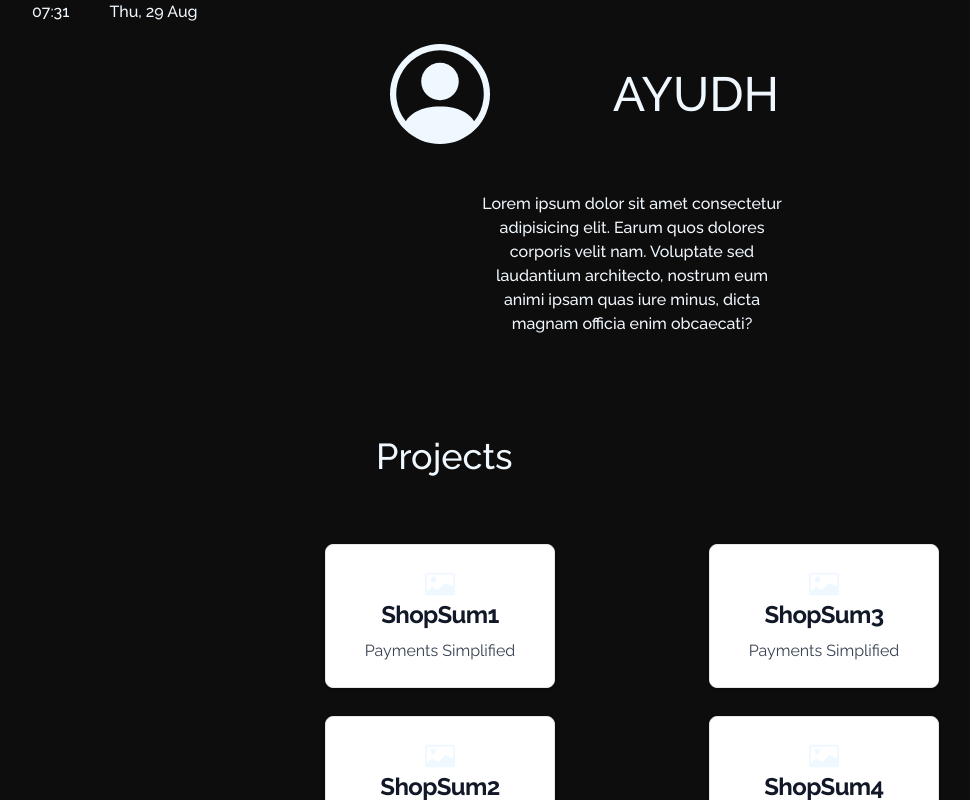
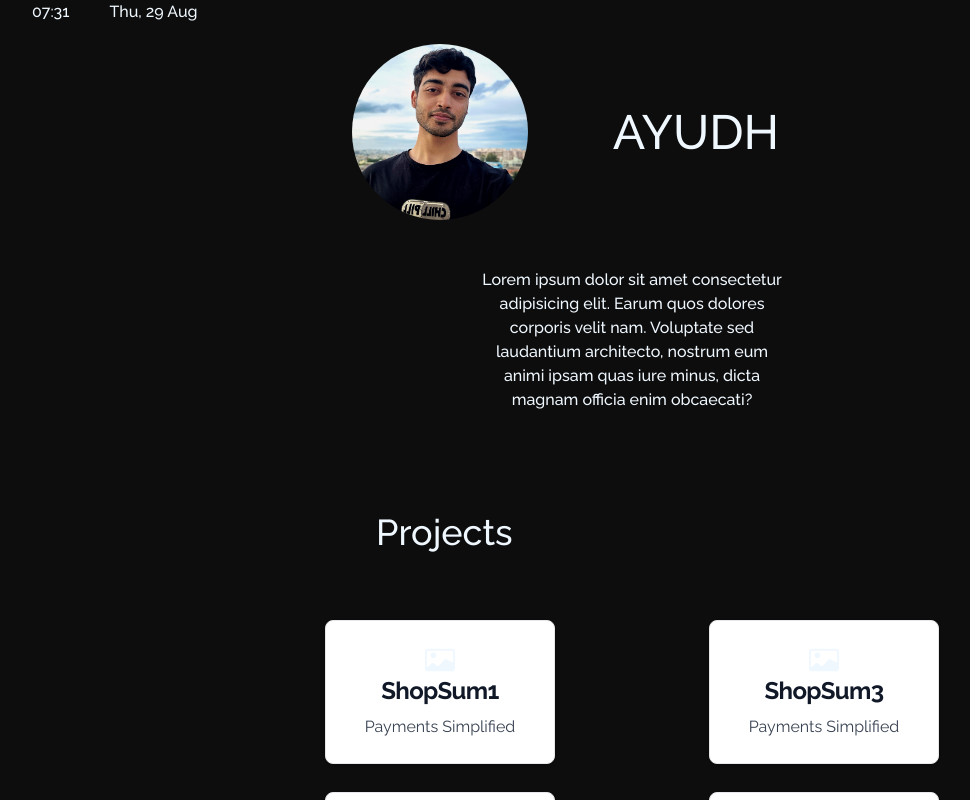
Before and after one commit to makersmecca/Portfolio, a React (Vite) app: page / in a window 1280 px wide. Shown: the top 800 px of the page, without its empty margins (8-978 px from the left). Built offline with nearby package versions, Linux system fonts and the light colour scheme.

Commit message:
minor changes

```diff
--- a/src/App.jsx
+++ b/src/App.jsx
@@ -4,7 +4,7 @@ import SplashScreen from "./Components/SplashScreen";
 import Socials from "./Components/Socials";
 import TechStack from "./Components/TechStack";
 import Projects from "./Components/Projects";
-
+import "./Components/profileborder.css";
 import { useState } from "react";
 
 import "./Components/style.css";
--- a/src/Components/DateTime.jsx
+++ b/src/Components/DateTime.jsx
@@ -11,7 +11,7 @@ const DisplayDateTime = () => {
 
   return (
     <>
-      <div className="ps-10">
+      <div className="md:ps-10 ps-5 text-start">
         {currentTime.getHours() < 10 ? (
           <span>0{currentTime.getHours()}</span>
         ) : (
@@ -23,7 +23,7 @@ const DisplayDateTime = () => {
         ) : (
           <span>{currentTime.getMinutes()}</span>
         )}
-        <span className="ps-10">
+        <span className="md:ps-10 ps-5">
           {currentTime.toDateString().substring(0, 3)},{" "}
           {currentTime.toDateString().substring(8, 10)}{" "}
           {currentTime.toDateString().substring(4, 7)}
--- a/src/Components/Intro.jsx
+++ b/src/Components/Intro.jsx
@@ -1,5 +1,7 @@
 import { useState } from "react";
-const Intro = () => {
+import DisplayPicture from "./DisplayPicture";
+import "./profileborder.css";
+const Intro = ({ isAnimated }) => {
   return (
     <>
       {/* <div className="flex items-center justify-center flex-col text-center pt-20 pb-6">
@@ -21,19 +23,7 @@ const Intro = () => {
 
       <div className="pt-5 grid grid-cols-2 md:grid-cols-5 xl:px-80 lg:px-52 md:px-36 px-8">
         <div className="col-span-2 flex justify-center mt-12 md:mt-0">
-          <svg
-            xmlns="http://www.w3.org/2000/svg"
-            width="100"
-            height="100"
-            fill="currentColor"
-            viewBox="0 0 16 16"
-          >
-            <path d="M11 6a3 3 0 1 1-6 0 3 3 0 0 1 6 0" />
-            <path
-              fillRule="evenodd"
-              d="M0 8a8 8 0 1 1 16 0A8 8 0 0 1 0 8m8-7a7 7 0 0 0-5.468 11.37C3.242 11.226 4.805 10 8 10s4.757 1.225 5.468 2.37A7 7 0 0 0 8 1"
-            />
-          </svg>
+          <DisplayPicture isAnimated={isAnimated} />
         </div>
         <div className="col-span-2 text-center flex justify-center items-center mt-12 md:mt-0">
           <h2 className="md:text-5xl text-3xl">AYUDH</h2>
```
